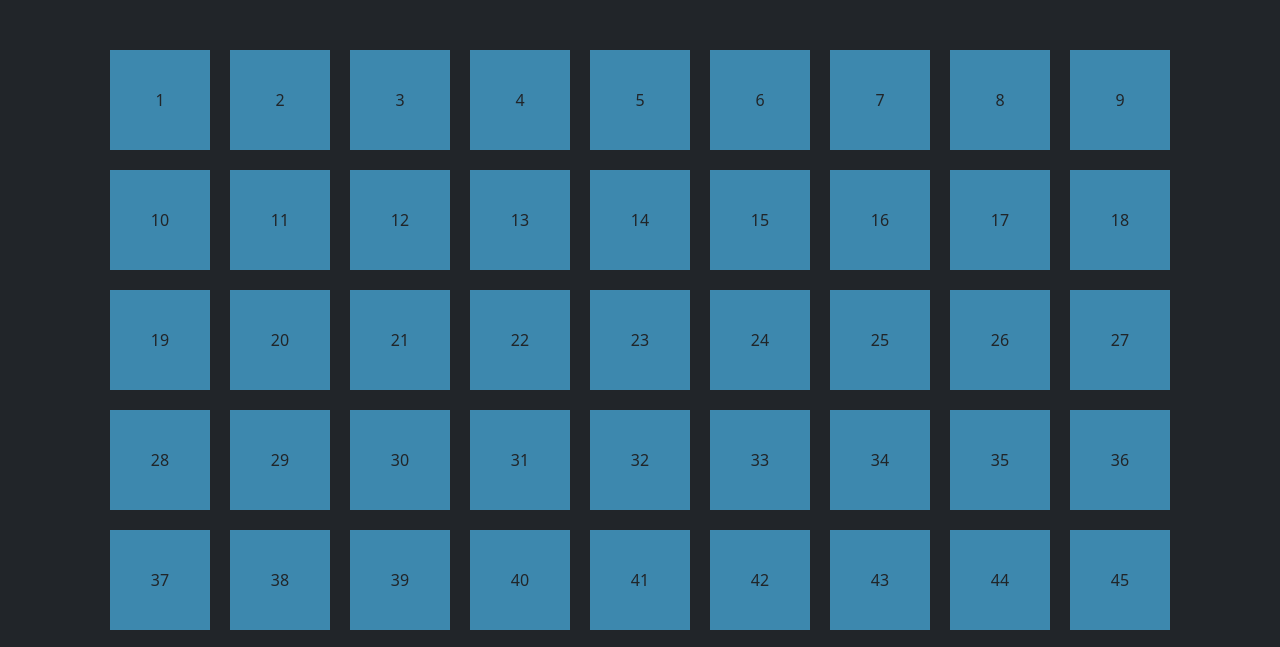
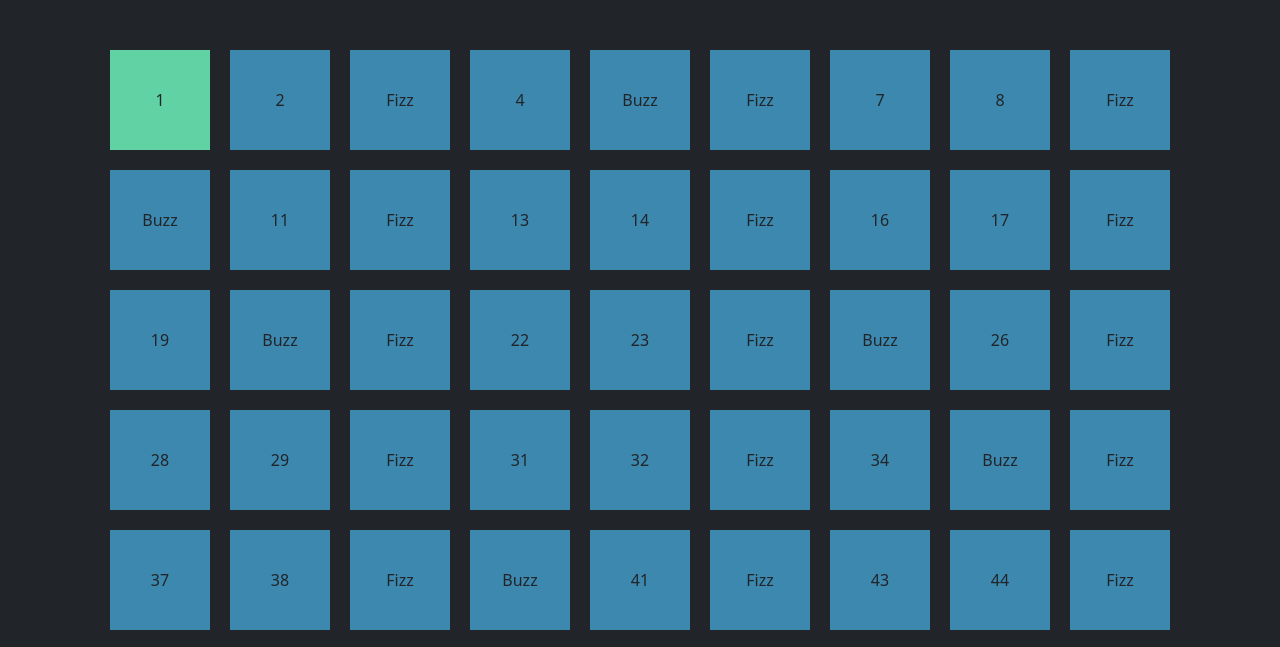
Before and after one commit to NicolaL95/js-fizzbuzzdom, a plain HTML site: page index.html in a window 1280 px wide. Shown: the part 120-767 px from the top of the page. Drawn offline with nearby package versions, Linux system fonts and the light colour scheme.

Commit message:
Continuazione lavori

```diff
--- a/main.js
+++ b/main.js
@@ -1,23 +1,29 @@
 const ul = document.querySelector("ul.list");
 
 for (let i = 1; i < 101; i++) {
-    const element = `<li class="box box${i}">${i}</li>`;
+    let element;
+    let x = document.querySelector("li.box");
+    console.log(i);
+    if (i % 3 == 0) {
 
-    if (i % 3 == 0) {
-        let x = document.querySelector("li.box");
-        x.classList.add()
+        x.classList.add("fizz");
+        element = `<li class="box box${i}">Fizz</li>`;
+        console.log("Fizz");
     }
 
     else if (i % 5 == 0) {
-
+        element = `<li class="box box${i}">Buzz</li>`;
+        console.log("Fuzz");
     }
 
     else if (i % 3 == 0 && i % 5 == 0) {
-
+        element = `<li class="box box${i}">FizzBuzz</li>`;
     }
 
     else {
+        element = `<li class="box box${i}">${i}</li>`;
+        console.log("Else");
+    }
 
-    }
     ul.innerHTML += element;
 }
--- a/style.css
+++ b/style.css
@@ -12,3 +12,7 @@ h1{
     background-color: #3D88AE;
     margin: 10px;
 }
+
+.fizz{
+    background-color: #61D2A4;
+}
```
